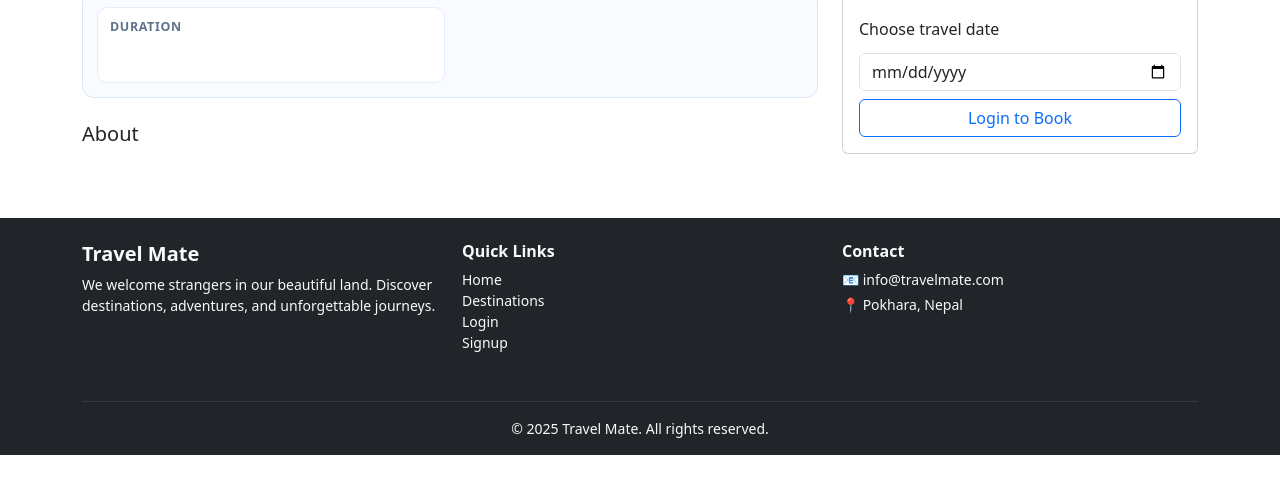
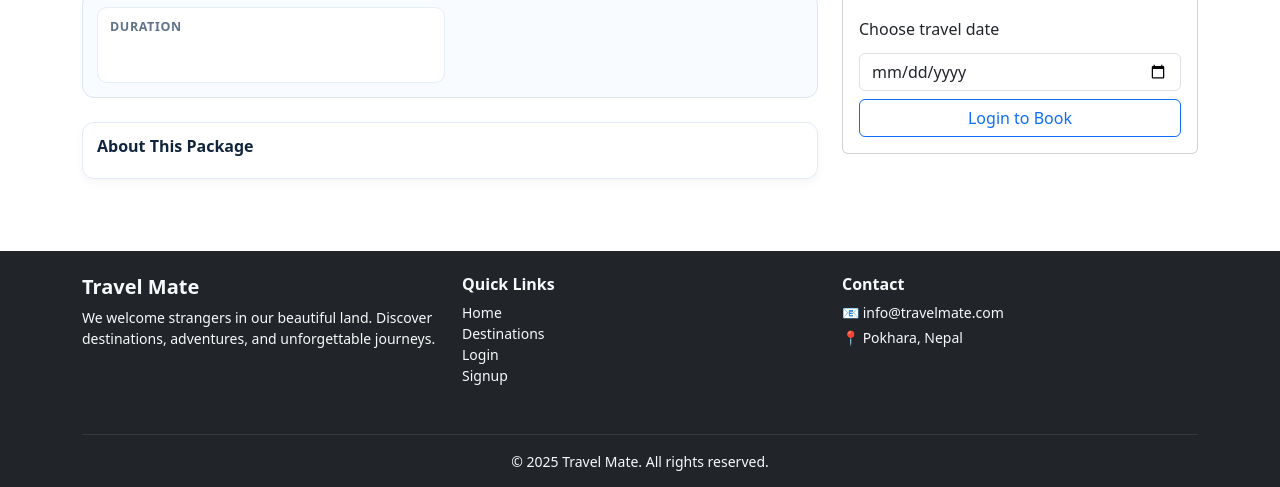
Before and after one commit to Puzan777/TravelMate, a Django app: template app/templates/package_detail.html in a window 1280 px wide. Shown: the part 229-716 px from the top of the page. Run offline with Django 5.2, Linux system fonts and the light colour scheme; the template is opened without the code that fills it: values that come from a table or form of the project are taken from there, others are empty.

Commit message:
improve UI of package_details page

```diff
--- a/app/templates/package_detail.html
+++ b/app/templates/package_detail.html
@@ -55,6 +55,27 @@
       color: #1f2d3d;
       font-weight: 600;
       line-height: 1.35;
+    }
+    .content-card {
+      background: #ffffff;
+      border: 1px solid #e3ecf6;
+      border-radius: 12px;
+      padding: 14px;
+      box-shadow: 0 4px 10px rgba(15, 23, 42, 0.04);
+    }
+    .content-title {
+      margin: 0 0 8px;
+      font-size: 1rem;
+      color: #10253d;
+      font-weight: 700;
+    }
+    .content-body {
+      font-size: 0.92rem;
+      color: #2b3f54;
+      line-height: 1.65;
+    }
+    .content-body p:last-child {
+      margin-bottom: 0;
     }
     @media (max-width: 576px) {
       .info-grid { grid-template-columns: 1fr; }
@@ -142,22 +163,22 @@
         </div>
       </div>
 
-      <div class="mb-4">
-        <h5>About</h5>
-        <p class="small">{{ package.description|linebreaks }}</p>
+      <div class="mb-4 content-card">
+        <h5 class="content-title">About This Package</h5>
+        <div class="content-body">{{ package.description|linebreaks }}</div>
       </div>
 
       {% if package.major_highlights %}
-        <div class="mb-4">
-          <h5>Major Highlights</h5>
-          <p class="small">{{ package.major_highlights|linebreaks }}</p>
+        <div class="mb-4 content-card">
+          <h5 class="content-title">Major Highlights</h5>
+          <div class="content-body">{{ package.major_highlights|linebreaks }}</div>
         </div>
       {% endif %}
 
       {% if package.itinerary %}
-        <div class="mb-4">
-          <h5>Itinerary</h5>
-          <div class="small">{{ package.itinerary|linebreaks }}</div>
+        <div class="mb-4 content-card">
+          <h5 class="content-title">Itinerary</h5>
+          <div class="content-body">{{ package.itinerary|linebreaks }}</div>
         </div>
       {% endif %}
 
```
